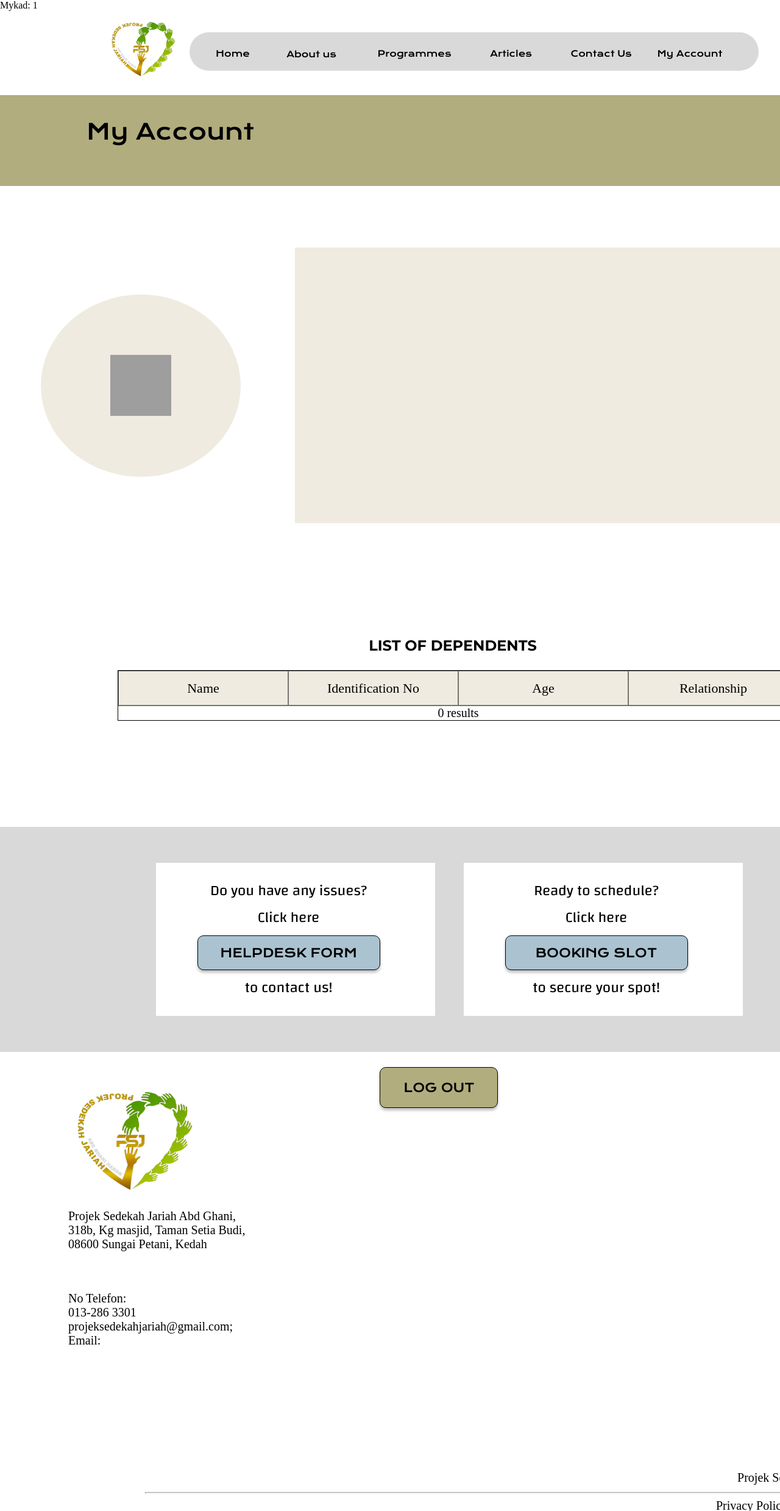
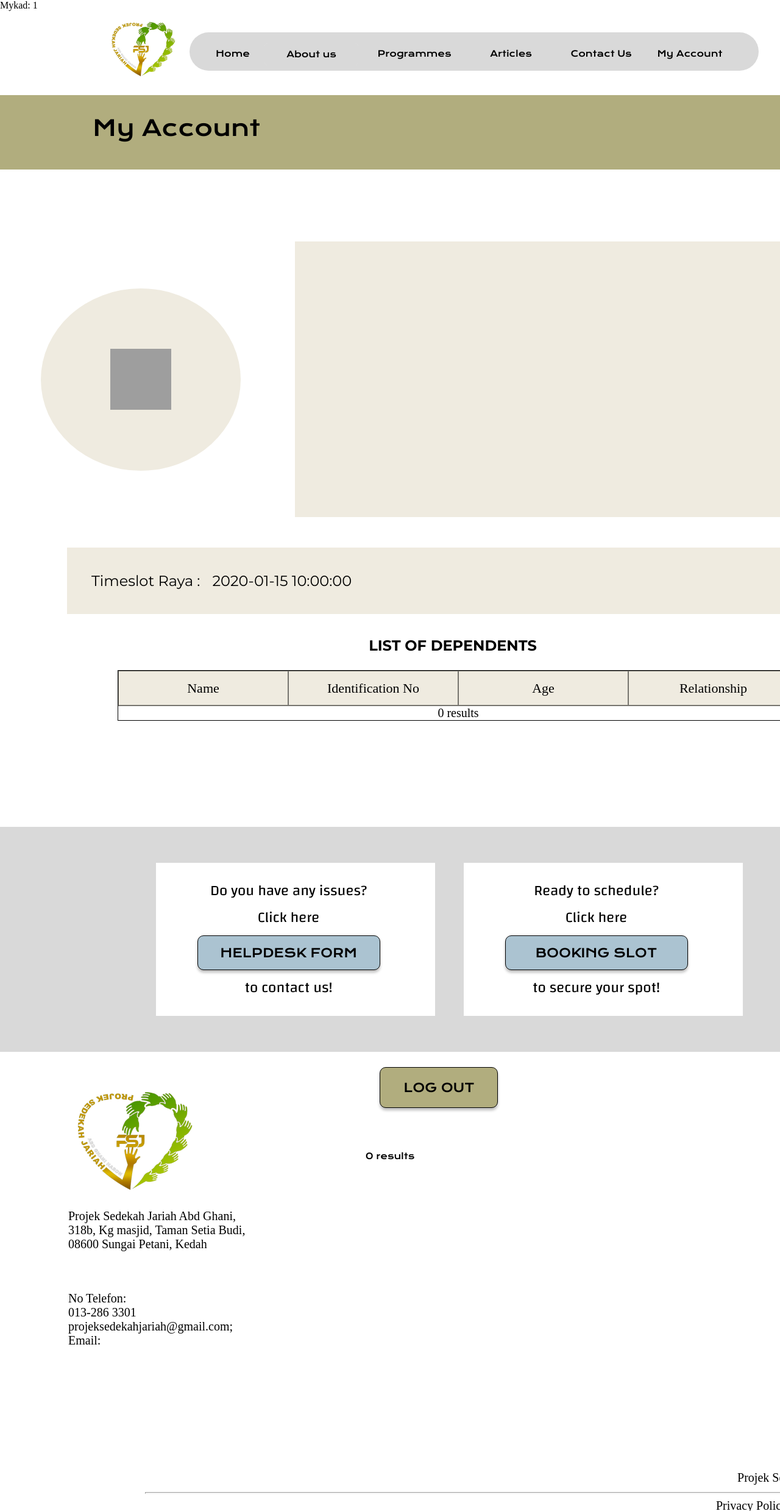
Before and after one commit to NurulIzzah-pjs/izzy-CAT, a PHP site: page /UserProfile.php in a window 1280 px wide. Shown: the whole page at 61% size. Run offline with PHP 8.4, Linux system fonts and the light colour scheme; the visitor is signed in with stand-in values (Sample User, id 1); tables that the repository leaves empty or names only in its code hold one stand-in row (values such as "Sample post"); some web fonts are replaced; grey boxes are pictures that could not be loaded.

Commit message:
timeslot display user profile

```diff
--- a/UserProfile.css
+++ b/UserProfile.css
@@ -78,7 +78,7 @@
   position: absolute;
   top: 26px;
   left: 35px;
-  width: 700px;
+  width: 800px;
   overflow: hidden;
   display: flex;
   flex-direction: column;
@@ -204,8 +204,8 @@
   align-items: center;
   justify-content: flex-start;
   gap: 89px;
-  position: undefined;
-  height: 452px;
+  position: relative;
+  height: 650px;
   align-self: start;
 }
 .frame34 {
@@ -252,6 +252,7 @@
   justify-content: flex-start; /* Align children to the start of the container */
   width: 1440px;
   height: 123px;
+  cursor: pointer;
 }
 
 
@@ -291,7 +292,7 @@
 
 .frame32 {
   position: absolute;
-  top: 15px;
+  top: 5px;
   left: 0px;
   width: 1443px;
   height: 884px;
@@ -581,6 +582,7 @@
   left: 65px;
   width: 801px;
   height: 18px;
+  cursor: pointer;
 }
 
 .programmes8 {
@@ -750,8 +752,11 @@
 
 .my-account1{
   position: absolute;
-  top: 34px;
-  left: 145px;
+  top: 169px;
+  left: 152px;
+  font-size: var(--font-size-17xl);
+  font-family: var(--font-krona-one);
+  color: var(--color-black);
 }
 
 .kotak-atas-icon9 {
@@ -905,3 +910,104 @@
   color: var(--color-black);
   font-family: var(--font-krona-one);
 }
+
+.info-box {
+  background-color: #f5f5f5; /* Adjust the color to match the image */
+  border: none; /* Adjust the border thickness/color as needed */
+  width: 1180px; /* Adjust width as needed */
+  margin: 880px auto; /* Center the box */
+  margin-left: 110px; /* Moves the box to the right; adjust as needed */
+  padding: 30px; /* Adjust padding as needed */
+  background-color: var(--color-linen);
+  display: flex; /* Use Flexbox */
+  align-items: center; /* Centers items vertically */align-items: center; /* Centers items vertically */
+  justify-content: flex-start; /* Maximizes space between items */
+  font-size: var(--font-size-13xl);
+  text-align: center;
+}
+
+.info-box1 {
+  background-color: #f5f5f5; /* Adjust the color to match the image */
+  border: none; /* Adjust the border thickness/color as needed */
+  width: 75%; /* Adjust width as needed */
+  margin: 880px auto; /* Center the box */
+  margin-left: 110px; /* Moves the box to the right; adjust as needed */
+  padding: 30px; /* Adjust padding as needed */
+  background-color: var(--color-linen);
+  display: flex; /* Use Flexbox */
+  align-items: center; /* Centers items vertically */align-items: center; /* Centers items vertically */
+  justify-content: flex-start; /* Maximizes space between items */
+  font-size: var(--font-size-13xl);
+  text-align: center;
+}
+
+.name {
+  /*font-size: 18px; !* Adjust the font size as needed *!*/
+  margin: 0;
+  padding: 0;
+  color: #000; /* Adjust the font color as needed */
+  flex: 0; /* Ensures .name1 does not grow or shrink */
+  /* Additional styles for name1 if needed */
+  margin-right: auto; /* Pushes everything else to the right */
+  /* Additional styles for name1 if needed */
+  font-size: 24px;
+  font-family: Montserrat;
+  font-weight: 400;
+  text-align: left;
+flex: none;
+}
+.name, .name-time {
+  font-size: 24px;
+  font-family: 'Montserrat', sans-serif;
+  font-weight: 400;
+  color: #000; /* Adjust the font color as needed */
+  margin: 10px;
+  padding-right: 0px; /* Adds spacing between the label and the time */
+  flex: none; /* Do not allow flex items to grow or shrink */
+}
+.name-time {
+  text-align: left; /* Ensures text is aligned to the left */
+  margin-left: 10px; /* Pushes the time to the right */
+  padding-right: 0; /* No padding on the right side */
+}
+
+.name1 {
+  /*font-size: 18px; !* Adjust the font size as needed *!*/
+  margin: 0;
+  padding: 0;
+  color: #000; /* Adjust the font color as needed */
+  flex: 0; /* Ensures .name1 does not grow or shrink */
+  /* Additional styles for name1 if needed */
+  text-align: center; /* Centers the text */
+  /* Additional styles for name2 if needed */
+  /* This will center "Timeslot Sekolah" in the remaining space */
+  margin-left: 350px; /* Centers the element in the remaining space */
+  margin-right: auto;
+  font-size: 24px;
+  font-family: Montserrat;
+  font-weight: 400;
+  flex-grow: 1;
+  text-align: center;
+  transform: translateY(-928px);
+  position: relative; /* or absolute/fixed, depending on your layout */
+  top: -20px;
+}
+.name1, .name1-time {
+  font-size: 24px;
+  font-family: 'Montserrat', sans-serif;
+  font-weight: 400;
+  color: #000; /* Adjust the font color as needed */
+  margin: 10px;
+  padding-right: 0px; /* Adds spacing between the label and the time */
+  flex: none; /* Do not allow flex items to grow or shrink */
+}
+
+.name1-time {
+
+  text-align: center; /* Ensures text is aligned to the left */
+  margin-left: 400px; /* Pushes the time to the right */
+  padding-right: 0; /* No padding on the right side */
+  transform: translateY(-930px);
+  position: relative; /* or absolute/fixed, depending on your layout */
+  top: -57px;
+}
--- a/UserProfile.php
+++ b/UserProfile.php
@@ -168,6 +168,7 @@
                             echo "</div>";
                         }
 
+
                         echo "</div>";
                     }
                 else {
@@ -181,6 +182,64 @@
             </div>
         </div>
     </div>
+
+<!--    <div class="info-box">-->
+<!--        <p class="name">Timeslot Raya :</p>-->
+<!--        <p class="name1">Timeslot Sekolah :</p>-->
+<!--    </div>-->
+
+    <?php
+    include 'connection.php'; // Include your database connection
+
+        //timeslot raya
+        $sql_timeslotraya = "SELECT * FROM psj_bookingraya WHERE user_id='$mykad'"; // Adjust the query as needed
+        $result_timeslotraya = $conn->query($sql_timeslotraya);
+
+        if ($result_timeslotraya->num_rows > 0) {
+            $row_timeslotraya = $result_timeslotraya->fetch_assoc();
+            echo "<div class='info-box'>";
+            echo "<div class='name'>Timeslot Raya :</div>";
+            echo "<div class='name-time'>" . htmlspecialchars($row_timeslotraya['timeslot']) . "</div>";
+            echo "</div>";
+
+        }
+
+        else {
+            echo "0 results";
+        }
+
+    $conn->close();
+    ?>
+
+        <?php
+        include 'connection.php'; // Include your database connection
+ if ($result->num_rows > 0) {
+     //time slot sekolah
+     $sql_timeslotsekolah = "SELECT * FROM psj_bookingsekolah WHERE user_id='$mykad'"; // Adjust the query as needed
+     $result_timeslotsekolah = $conn->query($sql_timeslotsekolah);
+
+     if ($result_timeslotsekolah->num_rows > 0) {
+         $row_timeslotsekolah = $result_timeslotsekolah->fetch_assoc();
+//         echo "<div class='info-box'>";
+         echo "<div class='name1'>Timeslot Sekolah :</div>";
+         echo "<div class='name1-time'>" . htmlspecialchars($row_timeslotsekolah['timeslot']) . "</div>";
+//         echo "</div>";
+     } else {
+//         echo "<div class='info-box'>";
+         echo "<div class='name1'>Timeslot Sekolah :</div>";
+         echo "<div class='name1-time'>" . "No timeslot" . "</div>";
+//         echo "</div>";
+     }
+
+     echo "</div>";
+ }
+    else {
+        echo "0 results";
+    }
+
+    $conn->close();
+    ?>
+
     <div class="frame39">
         <div class="frame40">
             <div class="frame41">
@@ -214,20 +273,7 @@
                         <div class="booking-slot">BOOKING SLOT</div>
                     </a>
 
-<!--                    --><?php
-//    // Check if the button is activated
-//    if ($MallbuttonActivated) {
-//        echo ' <a
-//                            class="feedback-form-wrapper"
-//                            href="Timeslot.php"
-//                            id="frameLink1"
-//                    >
-//                        <div class="booking-slot">BOOKING SLOT</div>
-//                    </a>';}
-//        else {
-//        echo '<p>Booking slot is currently unavailable. Please try again later.</p>';
-//    }
-//        ?>
+
                     <div class="share-your-thoughts-container">
                         to secure your spot!
                     </div>
@@ -287,10 +333,11 @@
         </div>
     </div>
     <img class="kotak-atas-icon9" alt="" src="./public/kotak-atas@2x.png" />
+    <div class="my-account1" >My Account</div>
 
     <!--MY ACCOUNT-->
-    <div class="my-account12">My Account</div>
-    <div class="header-hijau"></div>
+<!--    <div class="my-account12">My Account</div>-->
+<!--    <div class="header-hijau"></div>-->
 
     <div class="header-kelabu1"></div>
 <!--    <img-->
@@ -299,6 +346,7 @@
 <!--            src="./public/psj-transparent-3@2x.png"-->
 <!--    />-->
 
+<!--    NAVIGATION BAR-->
     <div class="frame-parent">
         <div class="frame48">
             <div class="frame2">
@@ -307,18 +355,15 @@
                         alt=""
                         src="./public/psj-transparent-3@2x.png"
                 />
-            <a class="home9" href="./Homepage.html" id="home">Home</a>
-            <a class="programmes8" href="./PROGRAMME.html" id="programmes"
-            >Programmes</a
-            >
-        </div>
+
+                <div class="home9" id="homeText">Home</div>
+                <div class="programmes8" id="programmes" >Programmes</div>
+<!--            </div>-->
+
         <div class="frame49">
             <a class="articles9" href="./ARTIKEL.html" id="articles">Articles </a>
             <a class="contact-us8" href="./Helpdesk.html">Contact Us</a>
         </div>
-
-    <!--<div class="my-account13" id="myAccountContainer">
-        <div class="my-account14">My Account</div>-->
 
     <div class="dropdown1">
         <div class="about-us1">About us</div>
@@ -394,8 +439,17 @@
         </div>
     </div>
 </div>
+</div>
 
 <script>
+    var homeText = document.getElementById("homeText");
+    if (homeText) {
+        homeText.addEventListener("click", function (e) {
+
+            window.location.href = "./Homepage.html";
+        });
+    }
+
     var frameLink = document.getElementById("frameLink");
     if (frameLink) {
         frameLink.addEventListener("click", function (e) {
@@ -411,24 +465,19 @@
         });
     }
 
-    var home = document.getElementById("home");
-    if (home) {
-        home.addEventListener("click", function (e) {
-            window.location.href = "./Homepage.html";
-        });
-    }
+
 
     var programmes = document.getElementById("programmes");
     if (programmes) {
         programmes.addEventListener("click", function (e) {
-            window.location.href = "./ARTIKEL.html";
+            window.location.href = "PROGRAMME.html";
         });
     }
 
     var articles = document.getElementById("articles");
     if (articles) {
         articles.addEventListener("click", function (e) {
-            window.location.href = "./PROGRAMME.html";
+            window.location.href = "ARTIKEL.html";
         });
     }
 
```
